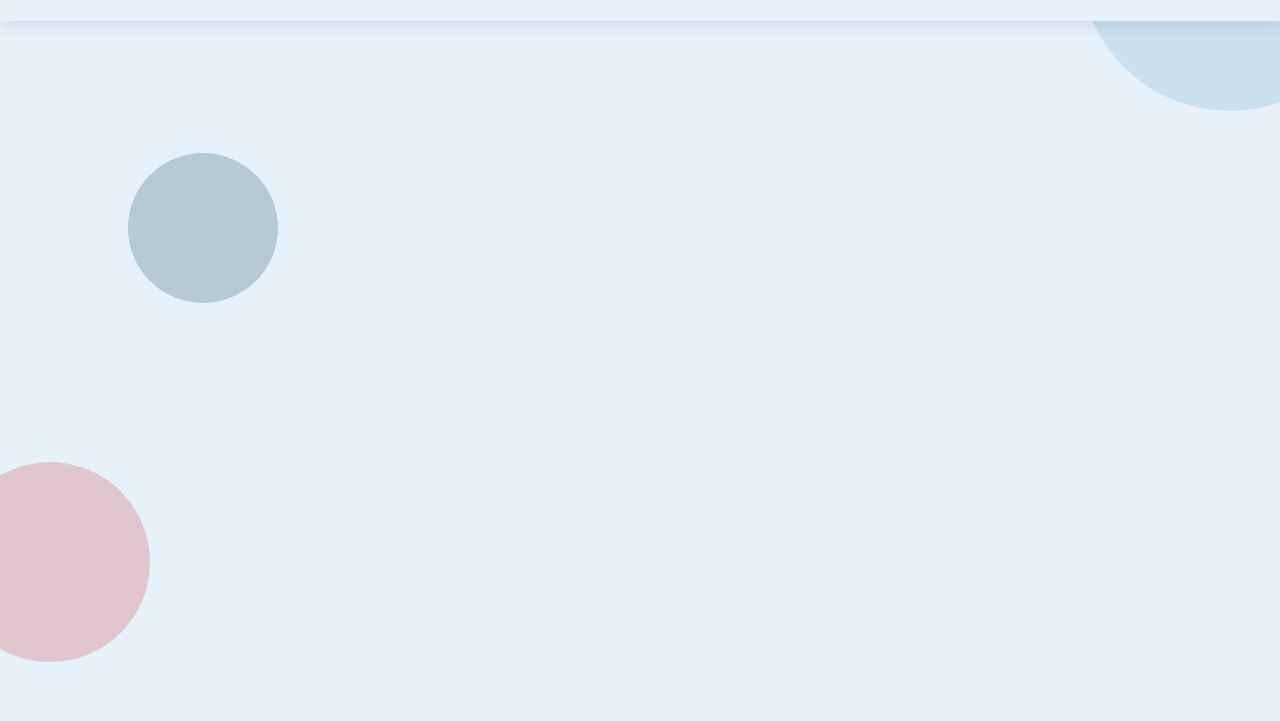
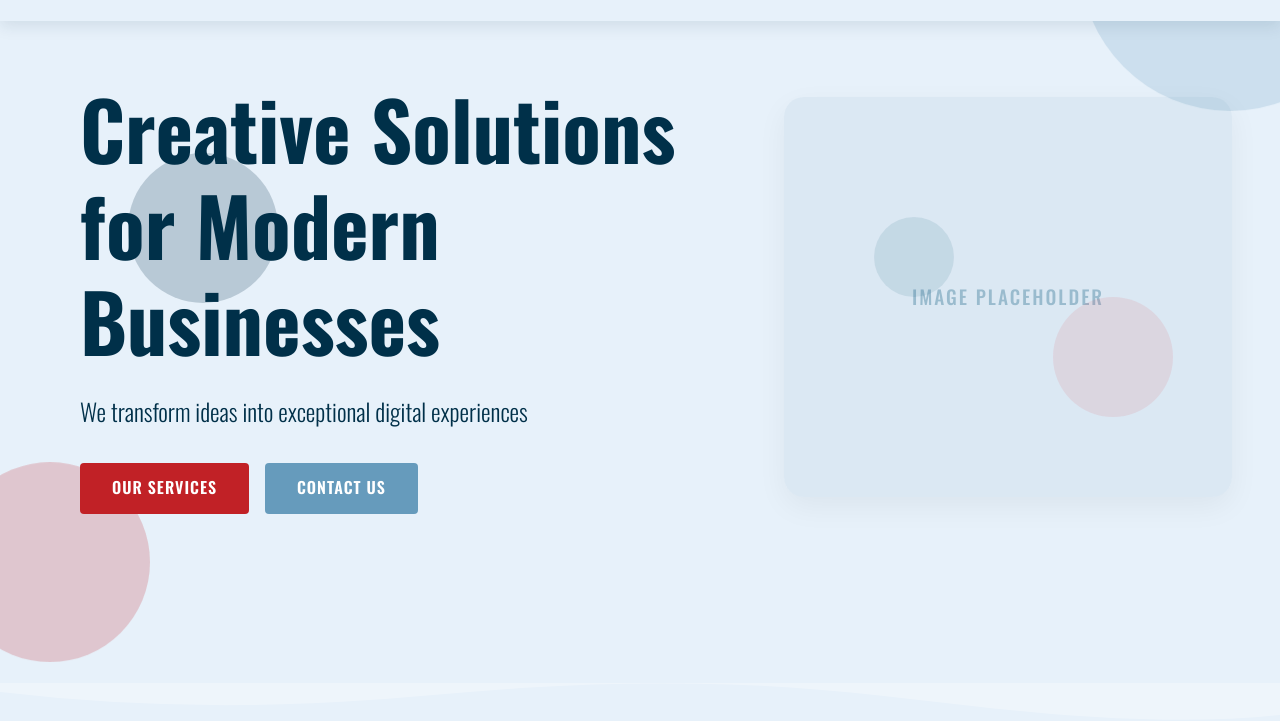
Before and after one commit to dondripo/drimix-agency, a plain HTML site: page index.html in a window 1280 px wide. Shown: the part 79-800 px from the top of the page. Drawn offline with nearby package versions, Linux system fonts and the light colour scheme.

Commit message:
Initial commit - website template

```diff
--- a/css/style.css
+++ b/css/style.css
@@ -1604,3 +1604,97 @@ footer {
         height: 150px;
     }
 }
+
+/* Hero section with two-column layout */
+.hero-flex-container {
+    display: flex;
+    align-items: center;
+    justify-content: space-between;
+    gap: 2rem;
+    min-height: 70vh;
+}
+
+.hero-content {
+    flex: 0 0 60%;
+    max-width: 60%;
+}
+
+.hero-image-placeholder {
+    flex: 0 0 40%;
+    max-width: 40%;
+    height: 400px;
+    background-color: rgba(0, 83, 119, 0.05);
+    border-radius: 20px;
+    position: relative;
+    overflow: hidden;
+    box-shadow: 0 10px 30px rgba(0, 0, 0, 0.05);
+    display: flex;
+    align-items: center;
+    justify-content: center;
+}
+
+.hero-image-placeholder::before {
+    content: 'Image Placeholder';
+    color: rgba(0, 83, 119, 0.3);
+    font-size: 1.2rem;
+    font-weight: 500;
+    text-transform: uppercase;
+    letter-spacing: 2px;
+}
+
+.hero-image-placeholder::after {
+    content: '';
+    position: absolute;
+    top: 0;
+    left: 0;
+    width: 100%;
+    height: 100%;
+    background: linear-gradient(135deg, rgba(0, 83, 119, 0.05) 0%, rgba(220, 53, 69, 0.05) 100%);
+    z-index: -1;
+}
+
+/* Decorative elements for the image placeholder */
+.hero-image-placeholder .placeholder-decoration {
+    position: absolute;
+    border-radius: 50%;
+    background: rgba(0, 83, 119, 0.1);
+    width: 80px;
+    height: 80px;
+    top: 30%;
+    left: 20%;
+}
+
+.hero-image-placeholder .placeholder-decoration:nth-child(2) {
+    width: 120px;
+    height: 120px;
+    background: rgba(220, 53, 69, 0.1);
+    top: 50%;
+    left: 60%;
+}
+
+/* Responsive adjustments */
+@media (max-width: 992px) {
+    .hero-flex-container {
+        flex-direction: column;
+        text-align: center;
+        gap: 3rem;
+    }
+
+    .hero-content,
+    .hero-image-placeholder {
+        flex: 0 0 100%;
+        max-width: 100%;
+    }
+
+    .hero-image-placeholder {
+        height: 300px;
+    }
+}
+
+/* Ensure hero section is at the top of the page */
+.hero.section-padding {
+    padding-top: 2rem;
+    min-height: 100vh;
+    display: flex;
+    align-items: center;
+}
--- a/index.html
+++ b/index.html
@@ -30,15 +30,12 @@
         </div>
     </header>
 
-    <section id="home" class="hero">
+    <section id="home" class="hero section-padding">
         <div class="animated-bg">
             <div class="shape shape-1"></div>
             <div class="shape shape-2"></div>
             <div class="shape shape-3"></div>
         </div>
-    </section>
-
-    <div class="hero section-padding">
         <div class="decorative-shape-1"></div>
         <div class="decorative-shape-2"></div>
         <div class="decorative-dots">
@@ -51,6 +48,7 @@
         <div class="diagonal-lines"></div>
         <div class="wave-decoration"></div>
         <div class="container">
+            <div class="hero-flex-container">
                 <div class="hero-content">
                     <h1>Creative Solutions for Modern Businesses</h1>
                     <p>We transform ideas into exceptional digital experiences</p>
@@ -59,8 +57,13 @@
                         <a href="#contact" class="btn btn-secondary">Contact Us</a>
                     </div>
                 </div>
+                <div class="hero-image-placeholder">
+                    <div class="placeholder-decoration"></div>
+                    <div class="placeholder-decoration"></div>
                 </div>
-    </div>   </section>
+            </div>
+        </div>
+    </section>
 
     <section id="about" class="about section-padding">
         <div class="container">
```
Lines whose indentation alone changed are shown as unchanged.
